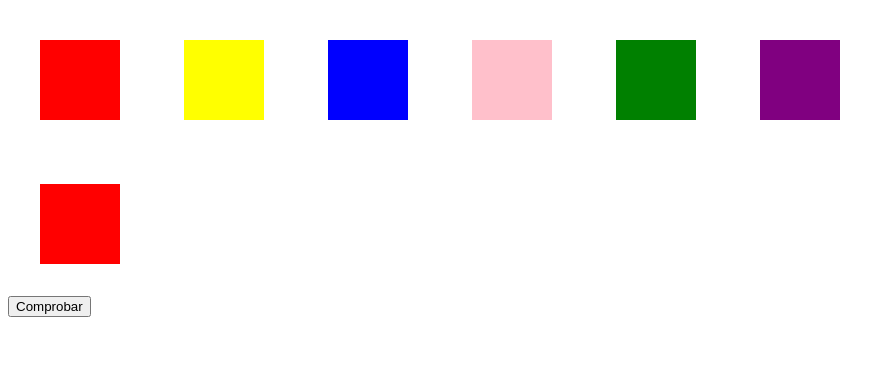
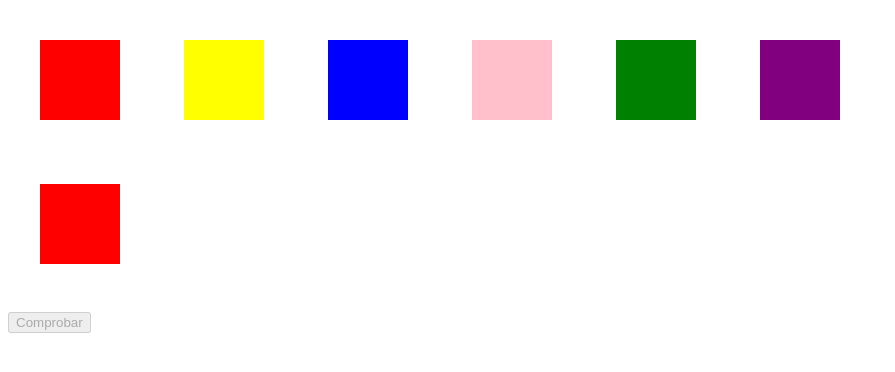
Before and after one commit to RomiTorres/fronten_vanilla_js_1, a website with bundled scripts: page public/index.html in a window 1280 px wide. Both pictures are taken after a click on the element 80 px from the left and 80 px from the top of the page. Shown: the whole page, without its empty margins (0-895 px from the left). Built offline with nearby package versions, Linux system fonts and the light colour scheme.

Commit message:
Boton deshabilitado hasta longitud deseada

```diff
--- a/public/index.html
+++ b/public/index.html
@@ -9,16 +9,13 @@
   </head>
   <body>
     <section id="square-button">
-      <!-- <div class="color-square red" id="red-square"></div>
-      <div class="color-square green" id="green-square"></div>
-      <div class="color-square yellow" id="yellow-square"></div>
-      <div class="color-square pink" id="pink-square"></div>
-      <div class="color-square blue" id="blue-square"></div>
-      <div class="color-square purple" id="purple-square"></div> -->
+
     </section>
     <section id="current-combination">
 
     </section>
-    <button id="send-combination-button">Comprobar</button>
+    <p>
+      <button id="send-combination-button" disabled>Comprobar</button>
+    </p>
   </body>
 </html>
--- a/src/CombinationGeneratorControl.ts
+++ b/src/CombinationGeneratorControl.ts
@@ -11,6 +11,7 @@ export class CombinationGeneratorControl extends ColorControl {
       if(currentCombination.colors.length < game.combinationSize) {
         const newCurrentCombinationElement: CurrentCombinationControl = new CurrentCombinationControl(color,currentCombination.colors.length, currentCombination, game);
         currentCombination.colors.push(newCurrentCombinationElement);
+        game.changeButtonState(currentCombination)
       }
     })
     }
--- a/src/CurrentCombinationControl.ts
+++ b/src/CurrentCombinationControl.ts
@@ -11,6 +11,7 @@ export class CurrentCombinationControl extends ColorControl {
     this.color.addEventListener("click", () => {
       currentCombination.colors.splice(this.#indexAtCurrentCombination, 1)
       this.color.remove();
+      game.changeButtonState(currentCombination);
     })
     }
 
--- a/src/Game.ts
+++ b/src/Game.ts
@@ -1,3 +1,5 @@
+import { Combination } from "./Combination.js";
+
 export class Game {
   #maxAttemps: number;
   #combinationSize: number;
@@ -31,7 +33,7 @@ export class Game {
   }
 
   get availableColor(): Array<string> {
-    return this.#availableColor ;
+    return this.#availableColor;
   }
 
   generateTargetCombination(
@@ -39,12 +41,23 @@ export class Game {
     availableColor: Array<string>
   ): Array<string> {
     let targetCombination: Array<string> = [];
-    for(let i = 1; i <= combinationSize; i++) {
-
+    for (let i = 1; i <= combinationSize; i++) {
       targetCombination.push(
         availableColor[Math.floor(Math.random() * availableColor.length)]
       );
     }
     return targetCombination;
   }
+
+  changeButtonState(currentCombination: Combination) {
+    const button = document.getElementById("send-combination-button");
+    if(currentCombination.colors.length == this.#combinationSize) {
+      // habilitar botón
+      button.removeAttribute("disabled");
+    } else {
+      // deshabilitar
+      button.setAttribute("disabled", "true");
+    }
+  }
+
 }
```
Also changed, not shown: src/index.ts (+10 -0 lines).
